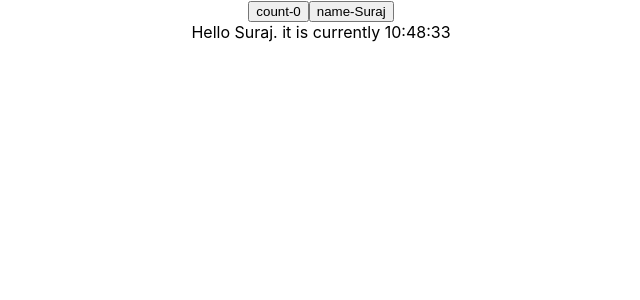
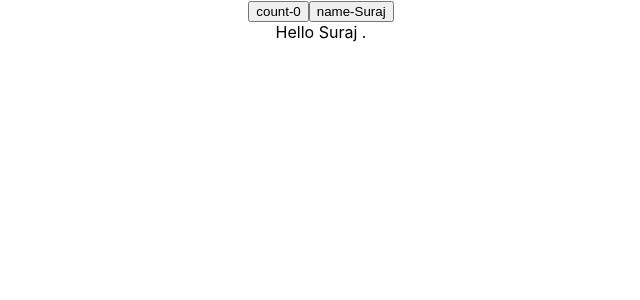
Before and after one commit to thesurajkmr/Learning, a React (Create React App) app in the folder react-render/: page / in a window 1280 px wide. Shown: the top 300 px of the page, without its empty margins (319-959 px from the left). Built offline with nearby package versions, Linux system fonts and the light colour scheme.

Commit message:
render 11 added

```diff
--- a/react-render/src/App.js
+++ b/react-render/src/App.js
@@ -1,29 +1,10 @@
-import logo from "./logo.svg";
 import "./App.css";
-import UseState from "./components/UseState/UseState";
-import { UseReducer } from "./components/UseReducer/UseReducer";
-import { ObjectUseState } from "./components/Immutable State/ObjectUseState";
-import { ArrayUseState } from "./components/Immutable State/ArrayUseState";
-import Parent from "./components/ParentChild/Parent";
-import { ParentOne } from "./components/Optimization/ParentOne";
-import { ChildComponent } from "./components/ParentChild/ChildComponent";
-import { GrandParent } from "./components/Optimization/GrandParent";
-import { ParentTwo } from "./components/Optimization/ParentTwo";
-import { ParentThree } from "./components/Incorrect Optimization/ParentThree";
+import { ParentFour } from "./components/Incorrect Optimization/ParentFour";
 
 function App() {
   return (
     <div className="App">
-      {/* <UseState/> */}
-      {/* <UseReducer/> */}
-      {/* <ObjectUseState/> */}
-      {/* <Parent/> */}
-      {/* <ParentOne>
-        <ChildComponent />
-      </ParentOne> */}
-      {/* <GrandParent/> */}
-      {/* <ParentTwo/> */}
-      <ParentThree/>
+      <ParentFour/>
     </div>
   );
 }
--- /dev/null
+++ b/react-render/src/components/Incorrect Optimization/ChildFive.js
@@ -0,0 +1,27 @@
+import React from "react";
+
+export const ChildFive = ({ name ,handler}) => {
+  console.log("Child Five Render");
+  return (
+    <div>
+      {/* Hello {name} {person.fname} {person.lname}. */}
+      Hello {name} .
+    </div>
+  );
+};
+
+export const MemoizedChildFive = React.memo(ChildFive);
+
+// the child component get re rendered even if the count value is
+// triggered. this is because of the person object we have in the parent
+// component. everytime the parent component is re rendered, a new reference
+// to the object is created as passed as a child component. since the
+// reference is changed, react memo cannot optimized and hence the child
+// also re renders.
+// same goes for fns also
+
+
+// if you component has object or fns , and if you are wrapping
+// one of your child component with react memo, it is an incorrect usage of
+// memoization
+//
--- a/react-render/src/components/Incorrect Optimization/ChildFour.js
+++ b/react-render/src/components/Incorrect Optimization/ChildFour.js
@@ -11,4 +11,9 @@ export const ChildFour = ({ name }) => {
   );
 };
 
-export const MemoizedChildFour=React.memo(ChildFour);
+export const MemoizedChildFour = React.memo(ChildFour);
+
+// in this case, on clicking the name button the time gets updated due
+// to props change, but the time do not get updated on clicking
+// the count button.
+//
--- /dev/null
+++ b/react-render/src/components/Incorrect Optimization/ParentFour.js
@@ -0,0 +1,21 @@
+import React, { useState } from "react";
+import { MemoizedChildFive } from "./ChildFive";
+
+export const ParentFour = () => {
+  const [count, setcount] = useState(0);
+  const [name, setname] = useState("Suraj");
+
+  const person = { fname: "Bruce", lname: "Wayne" };
+  const handler=()=>{}
+  console.log("ParentFour Render");
+  return (
+    <div>
+      <button onClick={() => setcount((count) => count + 1)}>
+        count-{count}
+      </button>
+      <button onClick={() => setname("CodeEvolution")}>name-{name}</button>
+      {/* <MemoizedChildFive name={name} person={person} /> */}
+      <MemoizedChildFive name={name} handler={handler} />
+    </div>
+  );
+};
```
